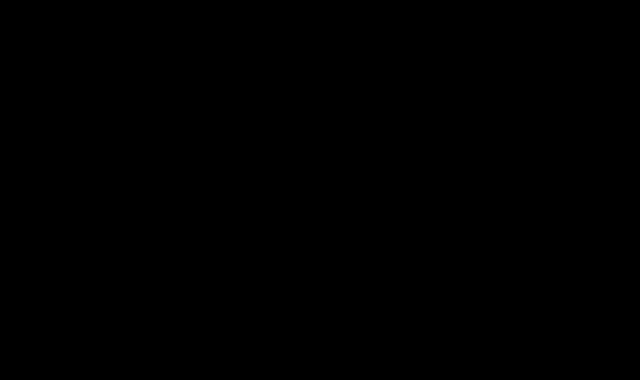
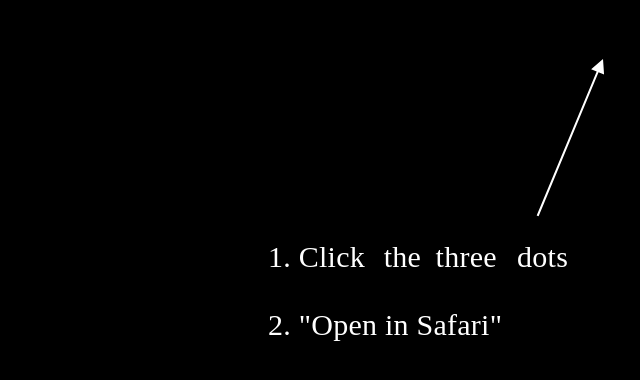
Before and after one commit to marekmensa/instagram-browser-detect, a plain HTML site: page index.html in a window 1280 px wide. Shown: the whole page, without its empty margins (640-1280 px from the left). Drawn offline with Linux system fonts and the light colour scheme.

Commit message:
minor fixes

```diff
--- a/index.html
+++ b/index.html
@@ -7,7 +7,7 @@
   </head>
   <body>
     <div id="info" style="display: none;">
-      <img src="info.png" />
+      <img src="info.svg" />
     </div>
   </body>
 </html>
@@ -54,19 +54,25 @@
 
   /* END: Functions */
 
-  if (isWebview()) {
-    document.getElementById('info').style.display="block";
+  if (!isWebview()) {
+    document.getElementById('info').style.display = 'block';
   } else {
     const id = urlParam('id');
-    if(id) window.location = `https://bit.ly/${id}`;
+    if (id) window.location = `https://bit.ly/${id}`;
   }
 </script>
 <style>
   body {
     background: black;
+    overflow: hidden;
   }
   div {
     text-align: right;
     display: none;
   }
+
+  img {
+    max-width: 100%;
+    max-height: 100%;
+  }
 </style>
```
Also changed, not shown: info.png (deleted), info.svg (added).
